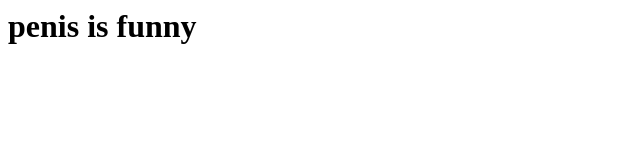
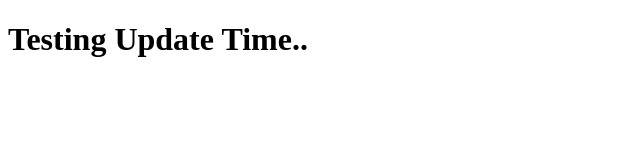
Before and after one commit to SullyCB/SullyCB.github.io, a plain HTML site: page index.html in a window 1280 px wide. Shown: the whole page, without its empty margins (0-640 px from the left). Drawn offline with Linux system fonts and the light colour scheme.

Commit message:
Testing Update Time

```diff
--- /dev/null
+++ b/app.css
@@ -0,0 +1,3 @@
+body {
+    background-color: black;
+}
--- a/index.html
+++ b/index.html
@@ -1 +1,9 @@
-<h1>penis is funny</h1>
+<!DOCTYPE html>
+<html>
+    <head>
+        <meta rel="stylesheet" href="app.css">
+    </head>
+    <body>
+        <h1>Testing Update Time..</h1>
+    </body>
+</html>
```
Also changed, not shown: 1 other file.
